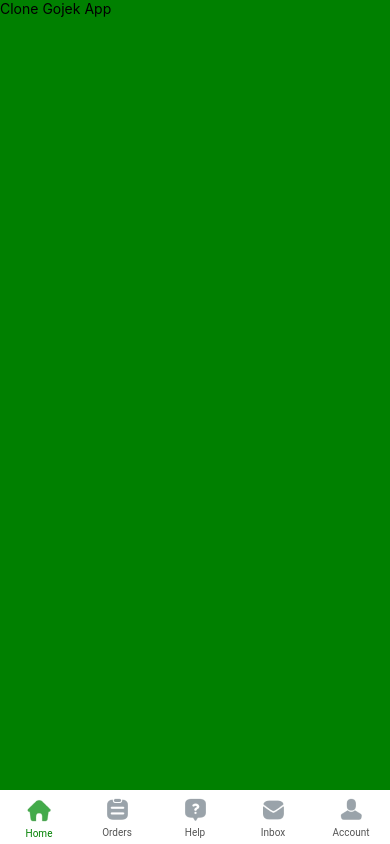
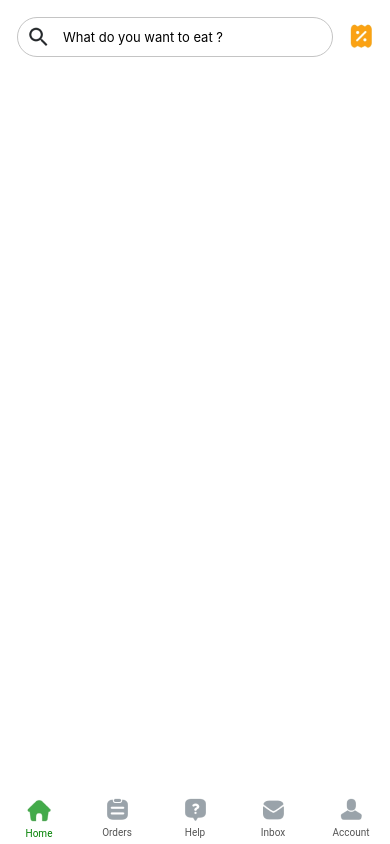
Before and after one commit to azukhrufy/cloneGojek, a React Native app: screen / in a window 390 px wide. Built offline with nearby package versions, Linux system fonts and the light colour scheme.

Commit message:
feat(searchBar): add SearchBar and Promos button

```diff
--- a/App.js
+++ b/App.js
@@ -1,5 +1,3 @@
-
-
 import React from 'react';
 import {
   SafeAreaView,
@@ -9,6 +7,7 @@ import {
   Text,
   StatusBar,
   Image,
+  TextInput,
 } from 'react-native';
 
 import {
@@ -21,38 +20,112 @@ import {
 
 const App = () => {
   return (
-    <View style={{backgroundColor: 'pink',flex: 1 }} >
-      <View style={{flex:1, backgroundColor: 'green'}}>
-        <Text>Clone Gojek App</Text>
+    <View style={{backgroundColor: 'pink', flex: 1}}>
+      <View style={{flex: 1, backgroundColor: 'white'}}>
+        <View
+          style={{
+            flex: 1,
+            flexDirection: 'row',
+            marginHorizontal: 17,
+            marginVertical: 17,
+          }}>
+          <View style={{flex: 8, position: 'relative'}}>
+            <TextInput
+              placeholder="What do you want to eat ?"
+              style={{
+                borderWidth: 1,
+                borderColor: '#c4c4c4',
+                borderRadius: 50,
+                height: 40,
+                fontSize: 13,
+                paddingLeft: 45,
+                paddingRight: 20,
+              }}
+            />
+            <Image
+              source={require('./icon/search.png')}
+              style={{
+                position:'absolute',
+                top: 7,
+                left: 8,
+              }}
+            />
+          </View>
+          <View style={{flex: 1, width: 35, alignItems: 'center'}}>
+            <Image
+              source={require('./icon/promo.png')}
+              style={{marginTop: 6, marginLeft: 16}}
+            />
+          </View>
+        </View>
       </View>
 
       {/* bagian bottom navigation */}
-      <View style={{backgroundColor: 'white', height: 54, flexDirection: 'row' }}>
-        <View style={{flex: 1, alignItems:'center', justifyContent: 'center'}}>
+      <View
+        style={{backgroundColor: 'white', height: 54, flexDirection: 'row'}}>
+        <View style={{flex: 1, alignItems: 'center', justifyContent: 'center'}}>
           <Image source={require('./icon/home-active.png')} />
-          <Text style={{fontSize: 10, fontFamily: 'roboto', color: 'green', marginTop: 4}}>Home</Text>
+          <Text
+            style={{
+              fontSize: 10,
+              fontFamily: 'roboto',
+              color: 'green',
+              marginTop: 4,
+            }}>
+            Home
+          </Text>
         </View>
-        <View style={{flex: 1, alignItems:'center', justifyContent: 'center'}}>
+        <View style={{flex: 1, alignItems: 'center', justifyContent: 'center'}}>
           <Image source={require('./icon/order.png')} />
-          <Text style={{fontSize: 10, fontFamily: 'roboto', color: '#545454', marginTop: 4}}>Orders</Text>
+          <Text
+            style={{
+              fontSize: 10,
+              fontFamily: 'roboto',
+              color: '#545454',
+              marginTop: 4,
+            }}>
+            Orders
+          </Text>
         </View>
-        <View style={{flex: 1, alignItems:'center', justifyContent: 'center'}}>
+        <View style={{flex: 1, alignItems: 'center', justifyContent: 'center'}}>
           <Image source={require('./icon/help.png')} />
-          <Text style={{fontSize: 10, fontFamily: 'roboto', color: '#545454', marginTop: 4}}>Help</Text>
+          <Text
+            style={{
+              fontSize: 10,
+              fontFamily: 'roboto',
+              color: '#545454',
+              marginTop: 4,
+            }}>
+            Help
+          </Text>
         </View>
-        <View style={{flex: 1, alignItems:'center', justifyContent: 'center'}}>
+        <View style={{flex: 1, alignItems: 'center', justifyContent: 'center'}}>
           <Image source={require('./icon/inbox.png')} />
-          <Text style={{fontSize: 10, fontFamily: 'roboto', color: '#545454', marginTop: 4}}>Inbox</Text>
+          <Text
+            style={{
+              fontSize: 10,
+              fontFamily: 'roboto',
+              color: '#545454',
+              marginTop: 4,
+            }}>
+            Inbox
+          </Text>
         </View>
-        <View style={{flex: 1, alignItems:'center', justifyContent: 'center'}}>
+        <View style={{flex: 1, alignItems: 'center', justifyContent: 'center'}}>
           <Image source={require('./icon/account.png')} />
-          <Text style={{fontSize: 10, fontFamily: 'roboto', color: '#545454', marginTop: 4}}>Account</Text>
+          <Text
+            style={{
+              fontSize: 10,
+              fontFamily: 'roboto',
+              color: '#545454',
+              marginTop: 4,
+            }}>
+            Account
+          </Text>
         </View>
       </View>
     </View>
-
   );
 };
 
-
 export default App;
```
